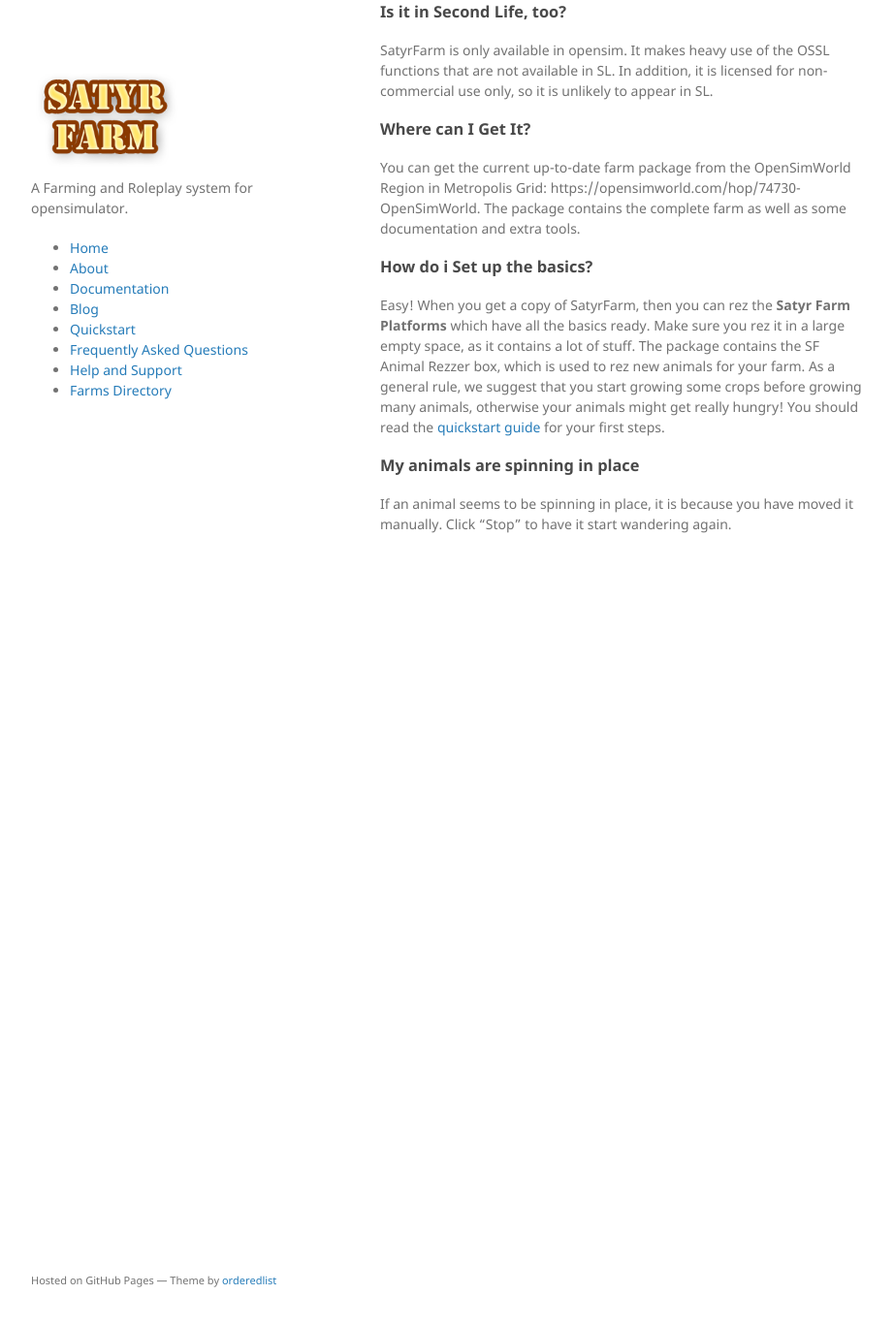
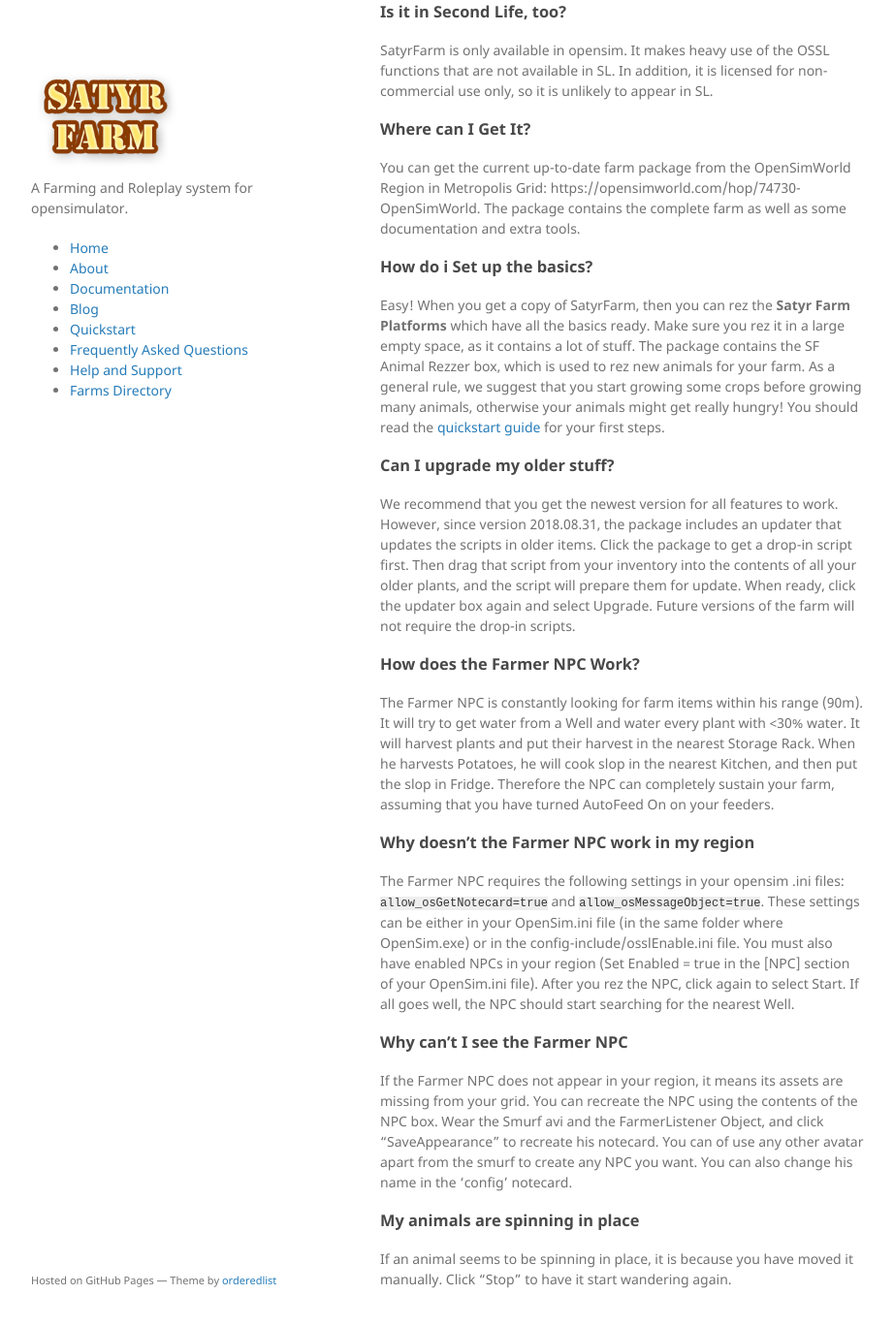
Before and after one commit to SatyrFarm/SatyrFarm.github.io, a Jekyll site: the page built from faq.md, in a window 1280 px wide and 1400 px high, scrolled down 176 px. Shown: the top 1368 px of the window at 97% size, without its empty margins (178-1100 px from the left). Built offline with Jekyll 4.4.1, drawn with Linux system fonts in a browser that asks for light colours; comment, search, counter and statistics services are not loaded; before the commit the page ends 900 px from its top, so only the background shows below that.

Commit message:
npc questions & upgrader

```diff
--- a/faq.md
+++ b/faq.md
@@ -16,5 +16,18 @@ You can get the current up-to-date farm package from the OpenSimWorld Region in
 ### How do i Set up the basics?
 Easy! When you get a copy of SatyrFarm, then you can rez the <b>Satyr Farm Platforms</b> which have all the basics ready. Make sure you rez it in a large empty space, as it contains a lot of stuff.  The package contains the SF Animal Rezzer box, which is used to rez new animals for your farm. As a general rule, we suggest that you start growing some crops before growing many animals, otherwise your animals might get really hungry! You should read the <a href="/quickstart">quickstart guide</a> for your first steps.
 
+
+### Can I upgrade my older stuff?
+We recommend that you get the newest version  for all features to work. However, since version 2018.08.31, the package includes an updater that updates the scripts in older items. Click the package to get a drop-in script first. Then drag that script from your inventory into the contents of all your older plants, and the script will prepare them for update. When ready, click the updater box again and select Upgrade. Future versions of the farm will not require the drop-in scripts.
+
+### How does the Farmer NPC Work?
+The Farmer NPC is constantly looking for farm items within his range (90m). It will try to get water from a Well and water every plant with <30% water. It will harvest plants and put their harvest in the nearest Storage Rack. When he harvests Potatoes, he will cook slop in the nearest Kitchen, and then put the slop in Fridge. Therefore the NPC can completely sustain your farm, assuming that you have turned AutoFeed On on your feeders.
+
+### Why doesn't the Farmer NPC work in my region
+The Farmer NPC requires the following settings in your opensim .ini  files: `allow_osGetNotecard=true` and `allow_osMessageObject=true`. These settings can be either in your OpenSim.ini file (in the same folder where OpenSim.exe)  or in the config-include/osslEnable.ini file. You must also have enabled NPCs in your region (Set Enabled = true in the [NPC] section of your OpenSim.ini file).  After you rez the NPC, click again to select Start. If all goes well, the NPC should start searching for the nearest Well.
+
+### Why can't I see the Farmer NPC
+If the Farmer NPC does not appear in your region, it means its assets are missing from your grid. You can recreate the NPC using the contents of the NPC box. Wear the Smurf avi and the FarmerListener Object, and click "SaveAppearance" to recreate his notecard. You can of use any other avatar apart from the smurf to create any NPC you want. You can also change his name in the 'config' notecard.
+
 ### My animals are spinning in place
 If an  animal seems to be spinning in place, it is because you have moved it manually. Click "Stop"  to  have it start wandering again.
```
